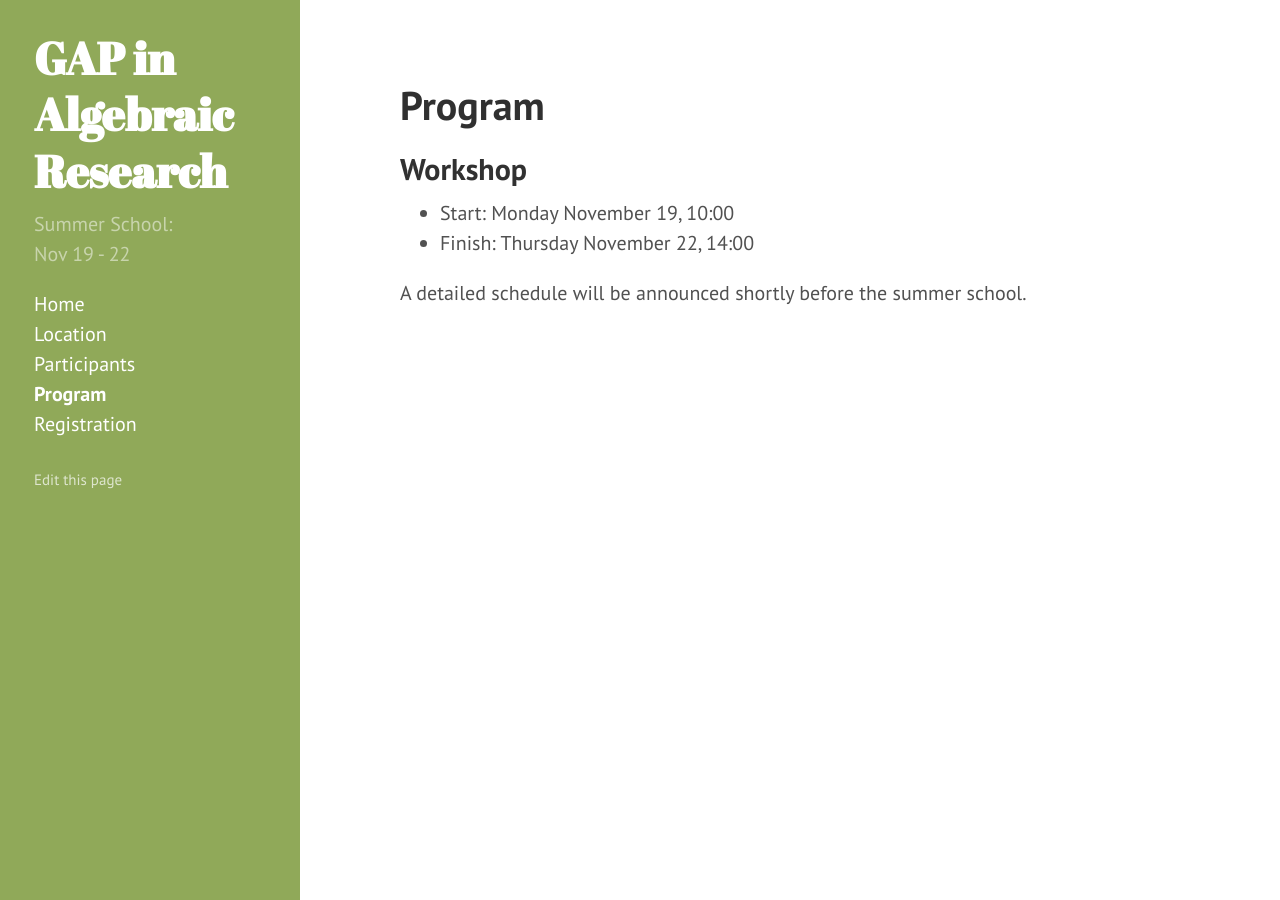
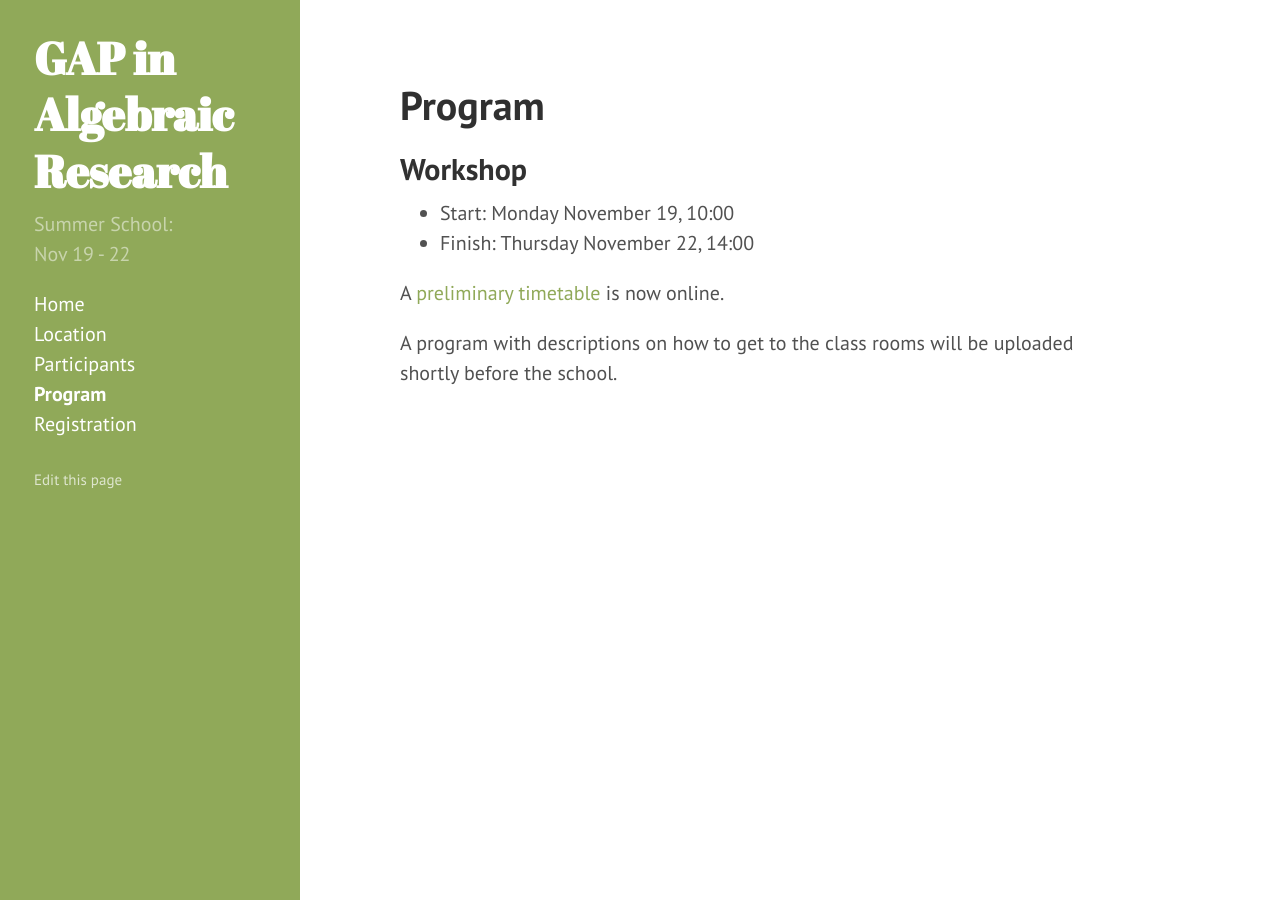
Before and after one commit to lbfm-rwth/gap-in-algebraic-research-2018, a Jekyll site: the page built from program.md, in a window 1280 px wide. Built offline with Jekyll 4.4.1, drawn with Linux system fonts in a browser that asks for light colours.

Commit message:
Add preliminary timetable

```diff
--- a/program.md
+++ b/program.md
@@ -8,7 +8,11 @@ title: Program
 - Start: Monday November 19, 10:00
 - Finish: Thursday November 22, 14:00
 
-A detailed schedule will be announced shortly before the summer school.
+A
+[preliminary timetable]({{ site.baseurl }}/timetable-gap-summerschool-2018.pdf)
+is now online.
+
+A program with descriptions on how to get to the class rooms will be uploaded shortly before the school.
 
 <!--
 FIXME: also list session by thomas
```
Also changed, not shown: 1 other file.
